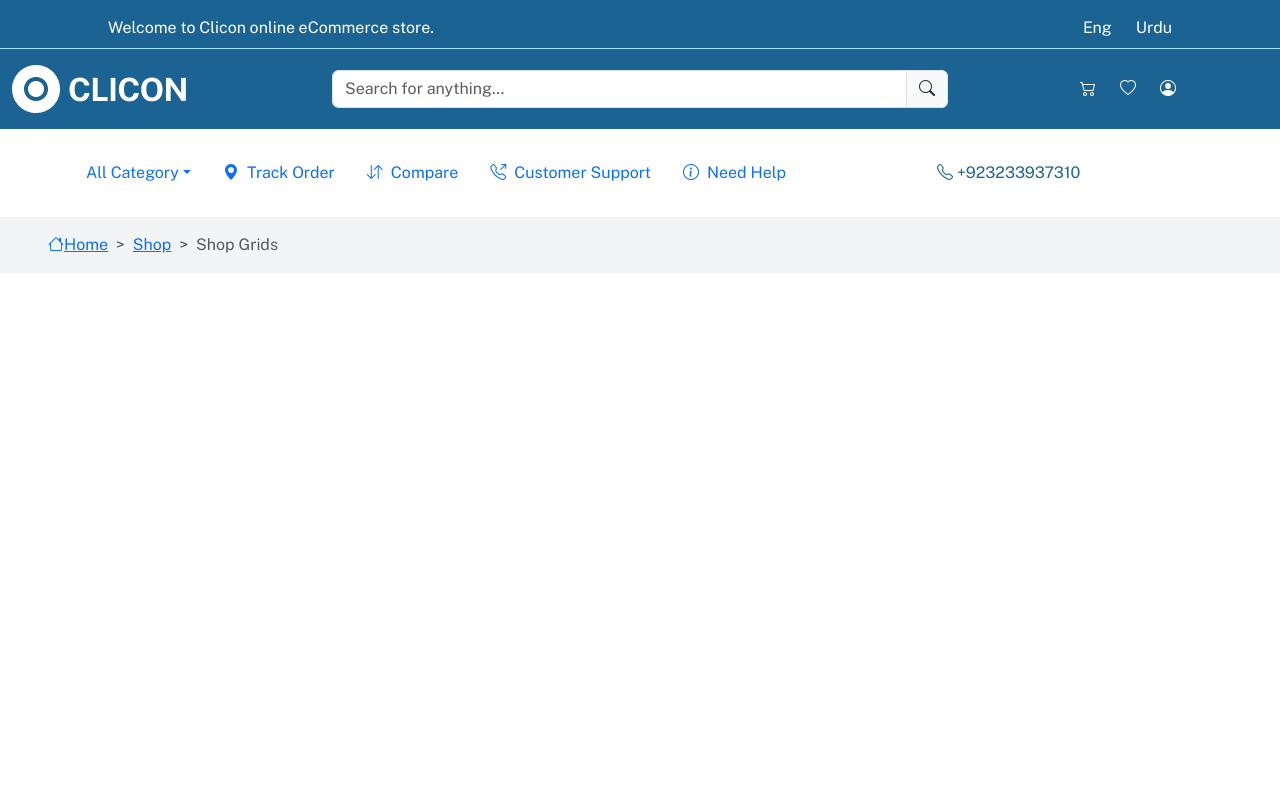
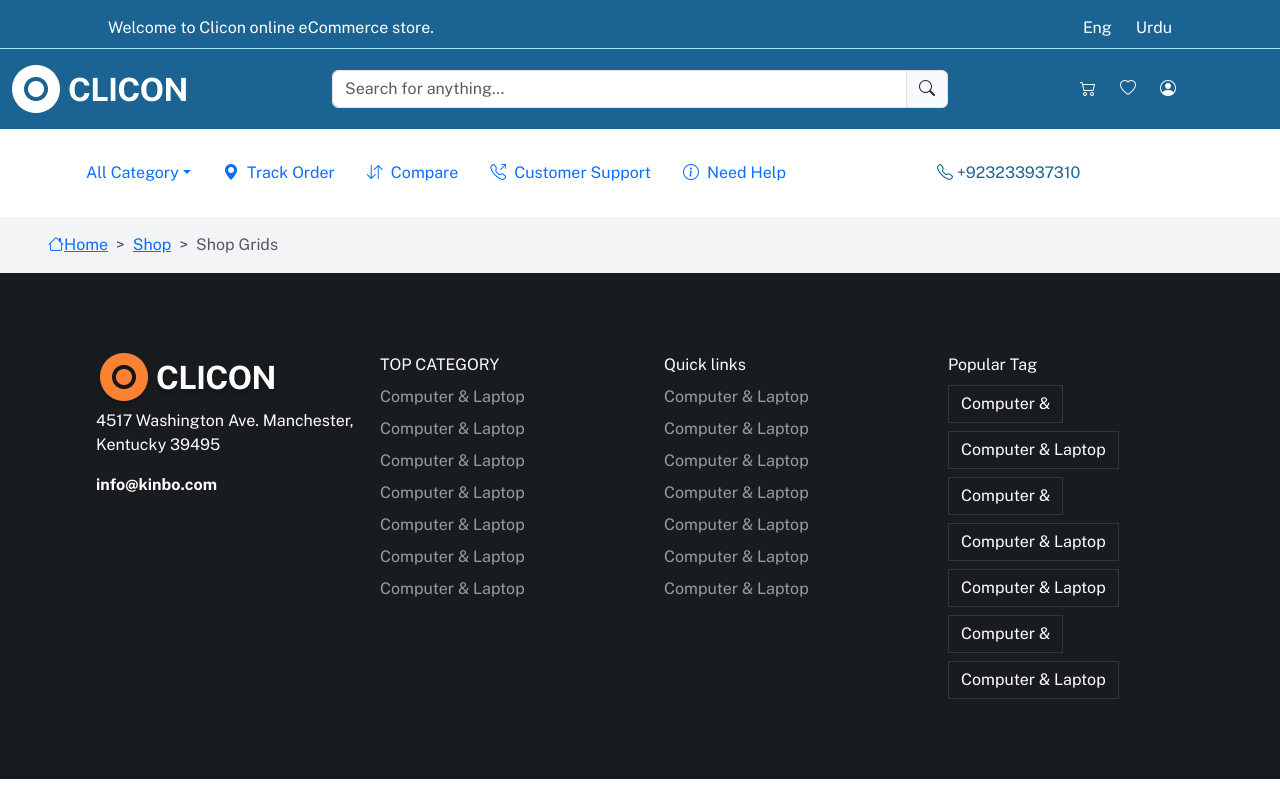
Before and after one commit to Shabir300/services_marketplace, a React (Create React App) app in the folder client/: page / in a window 1280 px wide. Built offline with nearby package versions, Linux system fonts and the light colour scheme.

Commit message:
footer added

```diff
--- /dev/null
+++ b/client/src/components/common/footer/Footer.jsx
@@ -0,0 +1,67 @@
+import React from 'react';
+import Container from 'react-bootstrap/Container';
+import Row from 'react-bootstrap/Row';
+import Col from 'react-bootstrap/Col';
+import Image from 'react-bootstrap/Image';
+import './footer.scss';
+
+const Footer = () => {
+  return (
+   <Container fluid className='footer d-flex flex-col align-items-center py-md-6 px-md-7'>
+    <Row className='gy-5'>
+        <Col xs={6} lg={3}>
+            <Image src='/static/LogoBlack.png' />
+
+            <p>4517 Washington Ave. Manchester, Kentucky 39495</p>
+
+            <p><strong>info@kinbo.com</strong></p>
+        </Col>
+
+        <Col xs={6} lg={3} className='d-flex flex-column gap-2 footer-links'>
+            <span className='h7 text-white'>TOP CATEGORY</span>
+            <span>Computer & Laptop</span>
+            <span>Computer & Laptop</span>
+            <span>Computer & Laptop</span>
+            <span>Computer & Laptop</span>
+            <span>Computer & Laptop</span>
+            <span>Computer & Laptop</span>
+            <span>Computer & Laptop</span>
+
+        </Col>
+
+        <Col xs={6} lg={3} className='d-flex flex-column gap-2 footer-links'>
+            <span className='h7 text-white'>Quick links</span>
+            <span>Computer & Laptop</span>
+            <span>Computer & Laptop</span>
+            <span>Computer & Laptop</span>
+            <span>Computer & Laptop</span>
+            <span>Computer & Laptop</span>
+            <span>Computer & Laptop</span>
+            <span>Computer & Laptop</span>
+
+        </Col>
+
+        <Col  xs={6} lg={3} className='d-flex flex-column gap-2 '>
+            <span className='h7 text-white border-0'>Popular Tag</span>
+            <div className='footer-tags-links d-flex flex-row gap-2 flex-wrap'>
+                <span>Computer &</span>
+                <span>Computer & Laptop</span>
+                <span>Computer & </span>
+                <span>Computer & Laptop</span>
+                <span>Computer & Laptop</span>
+                <span>Computer & </span>
+                <span>Computer & Laptop</span>
+            </div>
+
+        </Col>
+
+    </Row>
+
+    <Row>
+
+    </Row>
+   </Container>
+  )
+}
+
+export default Footer
--- /dev/null
+++ b/client/src/components/common/footer/footer.scss
@@ -0,0 +1,16 @@
+@import '../../../styles/variables';
+
+.footer {
+    background-color: $gray-900;
+    color: white;
+
+    .footer-links {
+        color: $gray-400;
+    }
+
+    .footer-tags-links > * {
+        padding: 6px 12px;
+        border: 1px solid $gray-800;
+        text-align: center;
+    }
+}
--- a/client/src/index.css
+++ b/client/src/index.css
@@ -15,4 +15,8 @@ code {
 
 * {
   font-family: "Public Sans", sans-serif;
+  margin: 0;
+  padding: 0;
+  box-sizing: border-box;
+  overflow: hidden
 }
--- a/client/src/pages/home/Home.jsx
+++ b/client/src/pages/home/Home.jsx
@@ -1,12 +1,14 @@
 import React from 'react';
 import Header from '../../components/common/header/Header';
 import Breadcrumbs from '../../components/common/breadcrumbs/Breadcrumbs';
+import Footer from '../../components/common/footer/Footer';
 
 const Home = () => {
   return (
     <>
         <Header />
         <Breadcrumbs />
+        <Footer />
     </>
   )
 }
```
Also changed, not shown: client/public/static/LogoBlack.png (added).
